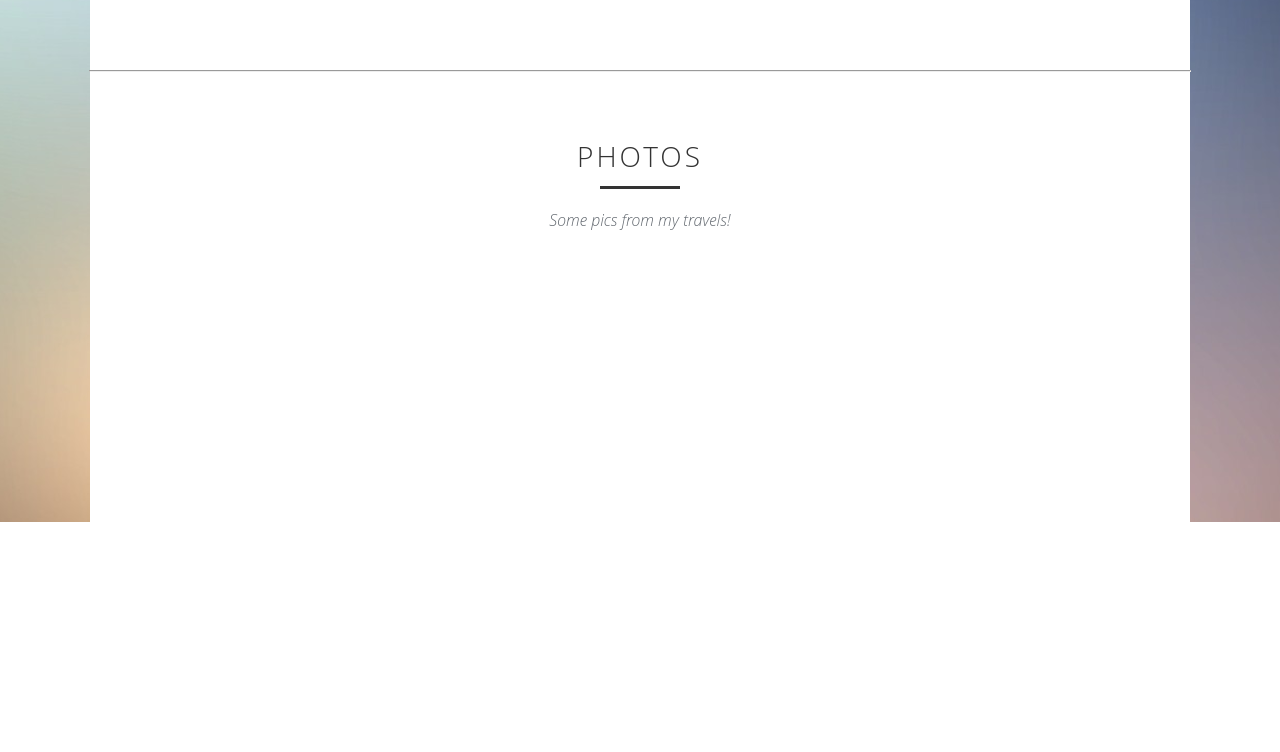
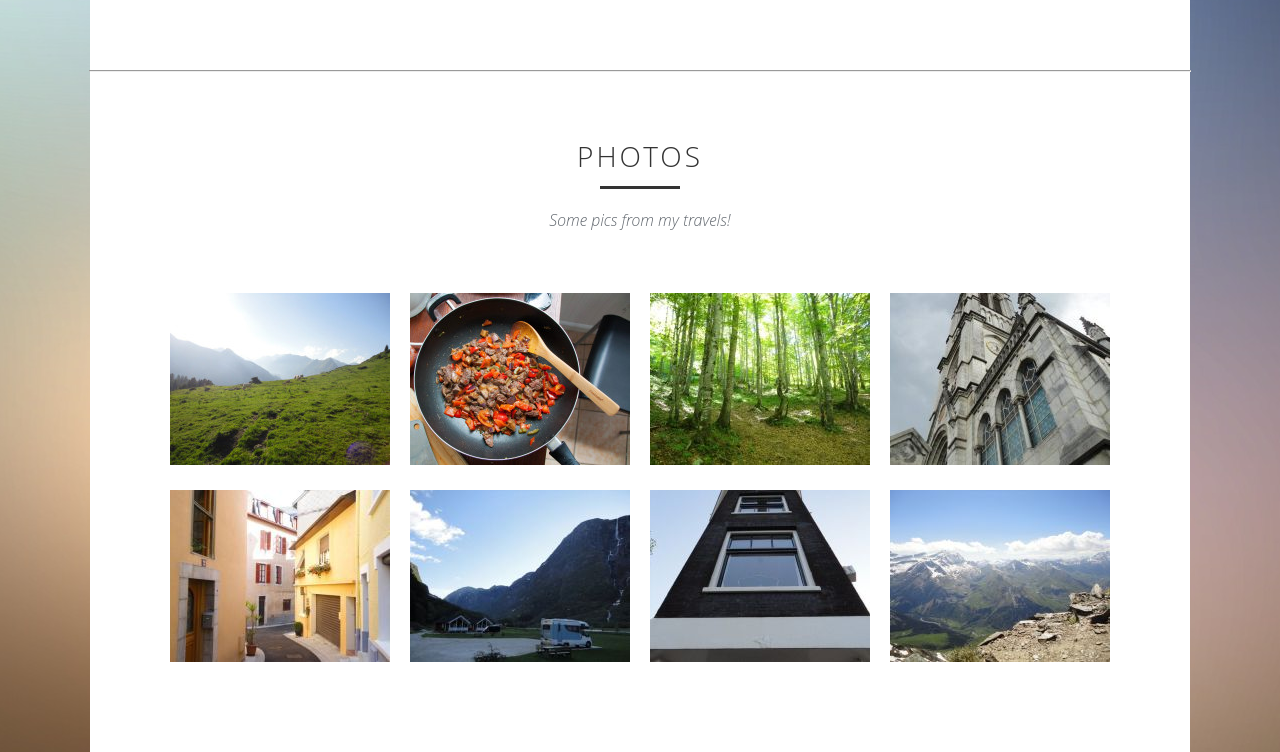
Before and after one commit to simpletrain/html, a plain HTML site: page index.html in a window 1280 px wide. Shown: the part 1632-2384 px from the top of the page. Before the commit the page ends 2154 px from the top, so only its background shows below. Drawn offline with Linux system fonts and the light colour scheme.

Commit message:
add photos

```diff
--- a/index.html
+++ b/index.html
@@ -95,7 +95,7 @@
       </div>
     </div>
     <hr>
-    <div class="middle_white_board">
+    <div class="middle_white_board3">
       <div class="work_center">
         <div class="content">
         <div>PHOTOS</div>
@@ -108,6 +108,18 @@
         </div>
       </div>
       <div class="space"></div>
+      <div class="photobox">
+        <div class="aphoto"><img src="p1.jpg" alt="Pyrenees" title="Pyrenees" data-description=""></div>
+        <div class="aphoto"><img src="p2.jpg" alt="Pyrenees" title="Pyrenees" data-description=""></div>
+        <div class="aphoto"><img src="p3.jpg" alt="Pyrenees" title="Pyrenees" data-description=""></div>
+        <div class="aphoto"><img src="p4.jpg" alt="Pyrenees" title="Pyrenees" data-description=""></div>
+        <div class="aphoto"><img src="p5.jpg" alt="Pyrenees" title="Pyrenees" data-description=""></div>
+        <div class="aphoto"><img src="p6.jpg" alt="Pyrenees" title="Pyrenees" data-description=""></div>
+        <div class="aphoto"><img src="p7.jpg" alt="Pyrenees" title="Pyrenees" data-description=""></div>
+        <div class="aphoto"><img src="p8.jpg" alt="Pyrenees" title="Pyrenees" data-description=""></div>
+
+
+      </div>
 
 
     </div>
--- a/main.css
+++ b/main.css
@@ -296,3 +296,37 @@ hr{
   line-height: 23px;
   width: 560px;
 }
+
+.middle_white_board3 {
+  background-color: white;
+  margin: 0 auto;
+  padding-bottom: 10px;
+  padding-left: 70px;
+  padding-right: 70px;
+  padding-top: 70px;
+  text-align: center;
+  height: 600px;
+  width: 960px;
+}
+
+
+.photobox {
+  display: block;
+  list-style-image: none;
+  list-style-position: outside;
+  list-style-type: none;
+  text-align: center;
+  width: 960px;
+}
+
+.aphoto {
+  display: inline-block;
+  margin-bottom: 20px;
+  margin-left: 8px;
+  margin-right: 8px;
+  position: relative;
+  text-align: center;
+  vertical-align: top;
+  width: 220px;
+  zoom: 1;
+}
```
Also changed, not shown: p1.jpg (added), p2.jpg (added), p3.jpg (added), p4.jpg (added), p5.jpg (added), p6.jpg (added), p7.jpg (added), p8.jpg (added).
